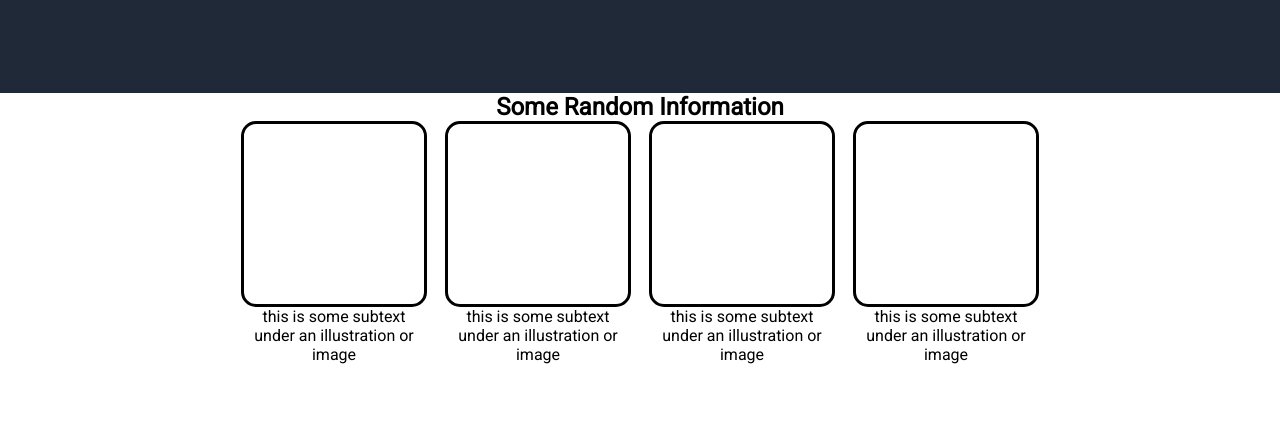
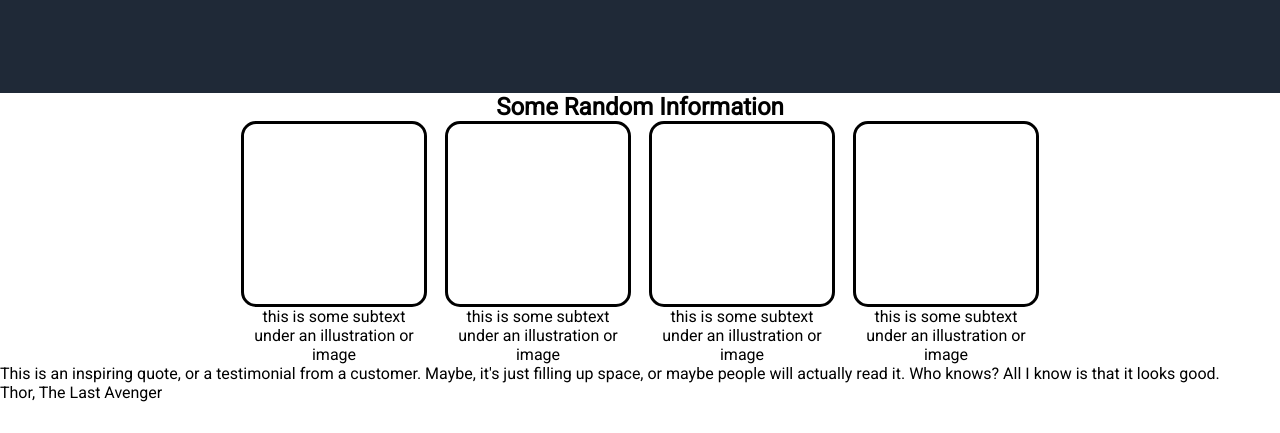
Before and after one commit to MMShed/odin-css-website, a plain HTML site: page index.html in a window 1280 px wide. Shown: the part 367-800 px from the top of the page. Drawn offline with Linux system fonts and the light colour scheme.

Commit message:
Added the inspiring quote

```diff
--- a/index.html
+++ b/index.html
@@ -62,7 +62,13 @@
     </div>
 
     <div class="quote-section">
-
+        <p class="quote">
+            This is an inspiring quote, or a testimonial from a customer. Maybe, it's just filling up space,
+            or maybe people will actually read it. Who knows? All I know is that it looks good.
+        </p>
+        <p class="author">
+            Thor, The Last Avenger
+        </p>
     </div>
 
     <div class="action-section">
```
